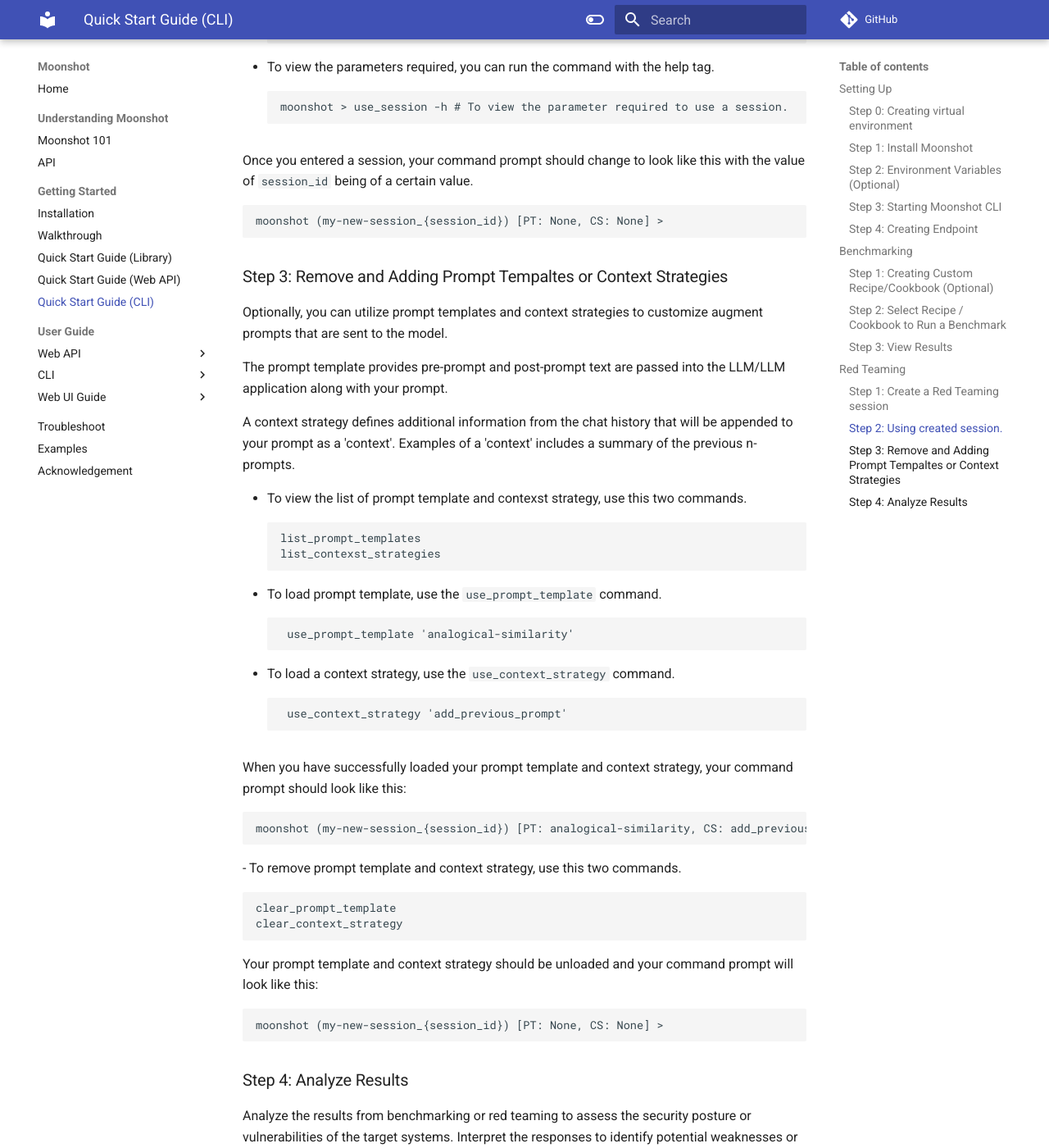
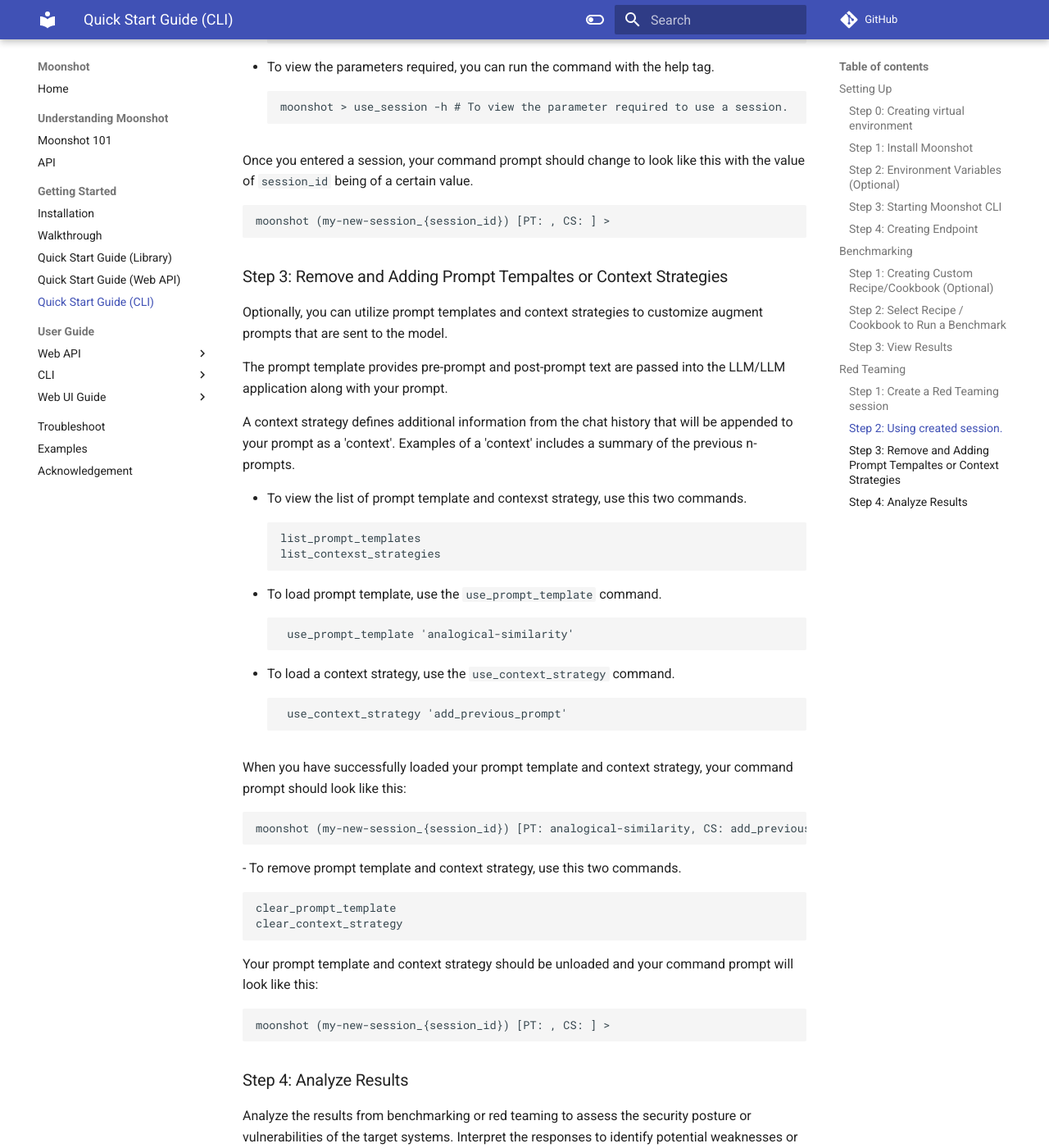
Before and after one commit to aiverify-foundation/moonshot, an MkDocs documentation site: the page built from docs/getting_started/quick_start_cli.md, in a window 1280 px wide and 1400 px high, scrolled down 4087 px. Shown: the whole window at 82% size. Built offline with MkDocs 1.6.1 and Material for MkDocs 9.7.7, drawn with Linux system fonts in a browser that asks for light colours; comment, search, counter and statistics services are not loaded.

````diff
--- a/docs/getting_started/quick_start_cli.md
+++ b/docs/getting_started/quick_start_cli.md
@@ -162,7 +162,7 @@ moonshot > use_session -h # To view the parameter required to use a session.
 
 Once you entered a session, your command prompt should change to look like this with the value of `session_id` being of a certain value.
 ```
-moonshot (my-new-session_{session_id}) [PT: None, CS: None] >
+moonshot (my-new-session_{session_id}) [PT: , CS: ] >
 ```
 
 ### Step 3: Remove and Adding Prompt Tempaltes or Context Strategies
@@ -197,7 +197,7 @@ clear_context_strategy
 ```
 Your prompt template and context strategy should be unloaded and your command prompt will look like this:
 ```
-moonshot (my-new-session_{session_id}) [PT: None, CS: None] >
+moonshot (my-new-session_{session_id}) [PT: , CS: ] >
 ```
 ### Step 4: Analyze Results
 Analyze the results from benchmarking or red teaming to assess the security posture or vulnerabilities of the target systems. Interpret the responses to identify potential weaknesses or areas for improvement in the tested environment.
````
